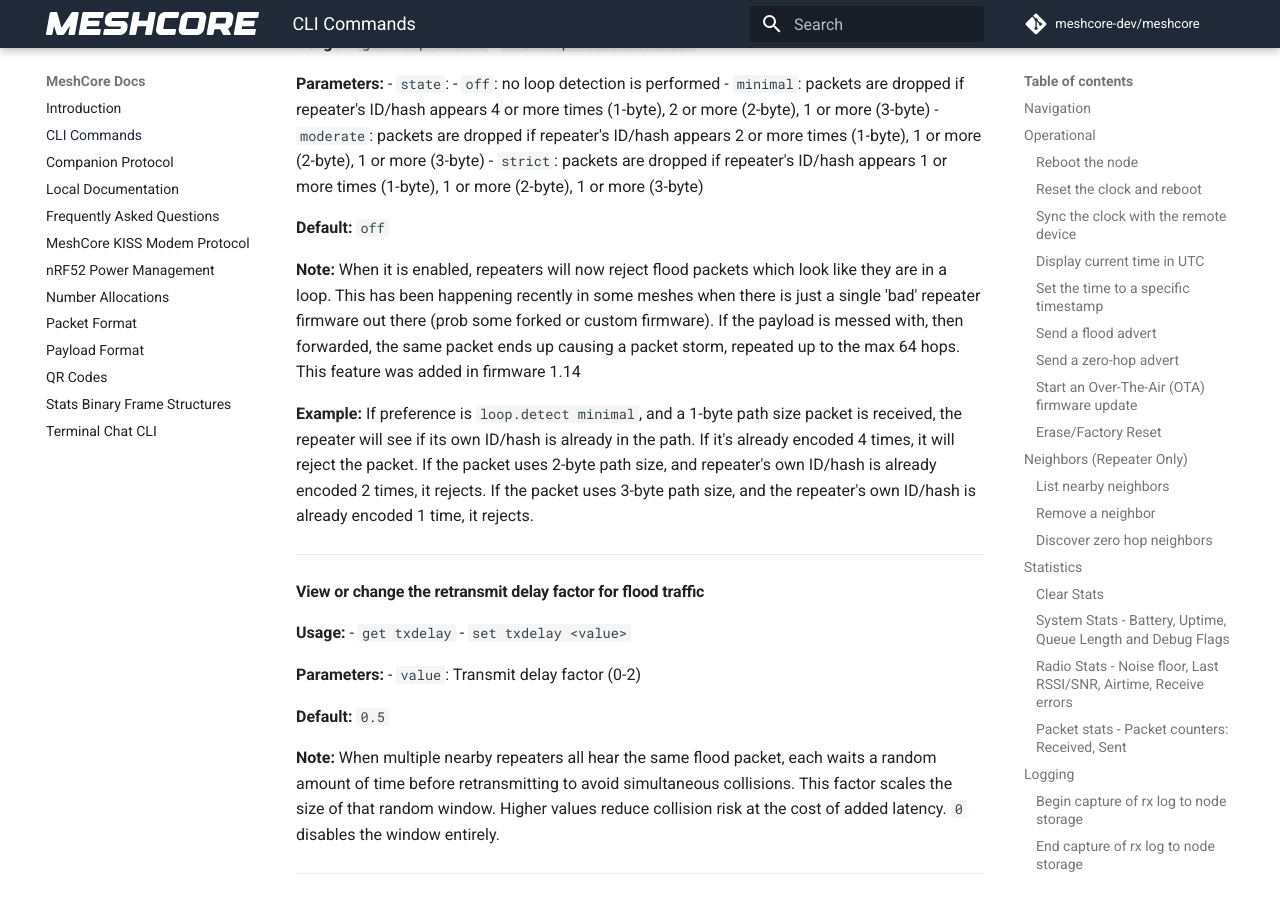
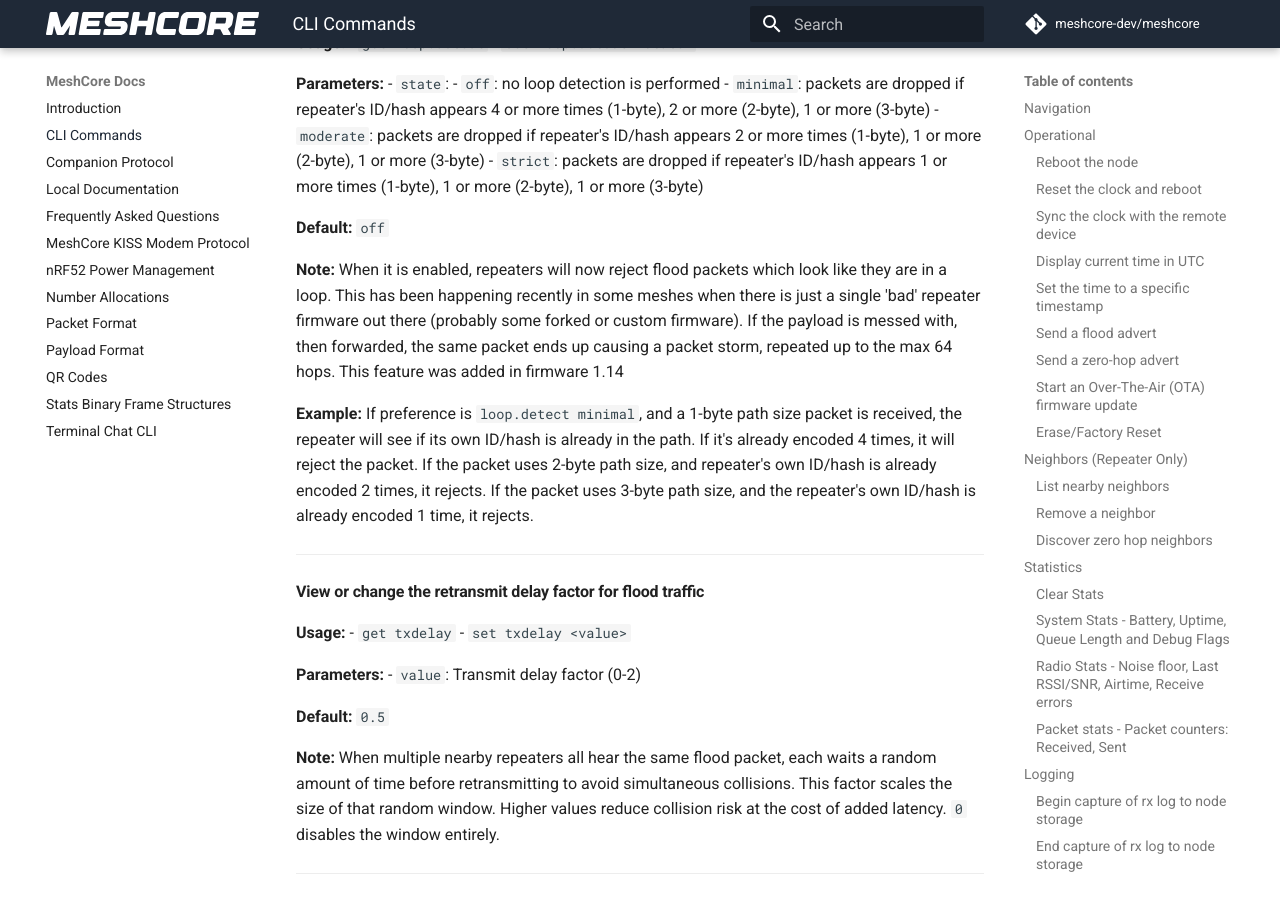
Before and after one commit to JacekVV/MeshCore-Hydra, an MkDocs documentation site: the page built from docs/cli_commands.md, in a window 1280 px wide and 900 px high, scrolled down 9695 px. Built offline with MkDocs 1.6.1 and Material for MkDocs 9.7.7, drawn with Linux system fonts in a browser that asks for light colours; comment, search, counter and statistics services are not loaded; some of the changed text lies outside the part shown.

Commit message:
docs: fix typos, grammar and Wi-Fi capitalisation across docs

```diff
--- a/docs/cli_commands.md
+++ b/docs/cli_commands.md
@@ -382,7 +382,7 @@ This document provides an overview of CLI commands that can be sent to MeshCore
 
 **Note:** `|` characters are translated to newlines
 
-**Note:** Requires firmware 1.12.+
+**Note:** Requires firmware 1.12+
 
 ---
 
@@ -474,7 +474,7 @@ This document provides an overview of CLI commands that can be sent to MeshCore
 
 **Default:** `off`
 
-**Note:** When it is enabled, repeaters will now reject flood packets which look like they are in a loop. This has been happening recently in some meshes when there is just a single 'bad' repeater firmware out there (prob some forked or custom firmware). If the payload is messed with, then forwarded, the same packet ends up causing a packet storm, repeated up to the max 64 hops. This feature was added in firmware 1.14
+**Note:** When it is enabled, repeaters will now reject flood packets which look like they are in a loop. This has been happening recently in some meshes when there is just a single 'bad' repeater firmware out there (probably some forked or custom firmware). If the payload is messed with, then forwarded, the same packet ends up causing a packet storm, repeated up to the max 64 hops. This feature was added in firmware 1.14
 
 **Example:** If preference is `loop.detect minimal`, and a 1-byte path size packet is received, the repeater will see if its own ID/hash is already in the path. If it's already encoded 4 times, it will reject the packet.  If the packet uses 2-byte path size, and repeater's own ID/hash is already encoded 2 times, it rejects. If the packet uses 3-byte path size, and the repeater's own ID/hash is already encoded 1 time, it rejects.
 
@@ -817,7 +817,7 @@ region save
 **Parameters:**
 - `filter`: `allowed`|`denied`
 
-**Note:** Requires firmware 1.12.+
+**Note:** Requires firmware 1.12+
 
 ---
 
```
Also changed, not shown: CONTRIBUTING.md (+3 -3 lines), README.md (+5 -5 lines), docs/companion_protocol.md (+1 -1 lines), docs/faq.md (+15 -15 lines), docs/number_allocations.md (+5 -5 lines), docs/payloads.md (+2 -2 lines).
